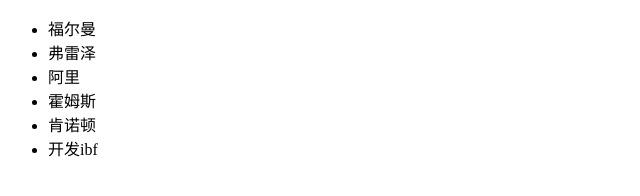
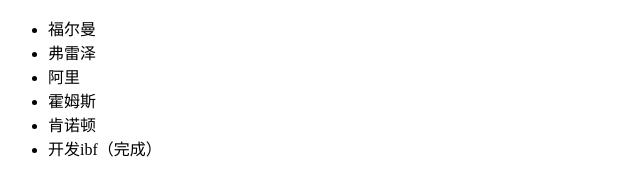
Before and after one commit to powterbobo/bobo_miniprogram, a plain HTML site: page index.html in a window 1280 px wide. Shown: the full height of the page, 0-640 px from the left. Drawn offline with Linux system fonts and the light colour scheme.

Commit message:
delopment complete

```diff
--- a/index.html
+++ b/index.html
@@ -14,7 +14,7 @@
     <li>阿里</li>
     <li>霍姆斯</li>
     <li>肯诺顿</li>
-    <li>开发ibf</li>
+    <li>开发ibf（完成）</li>
   </ul>
 </body>
 </html>
```
